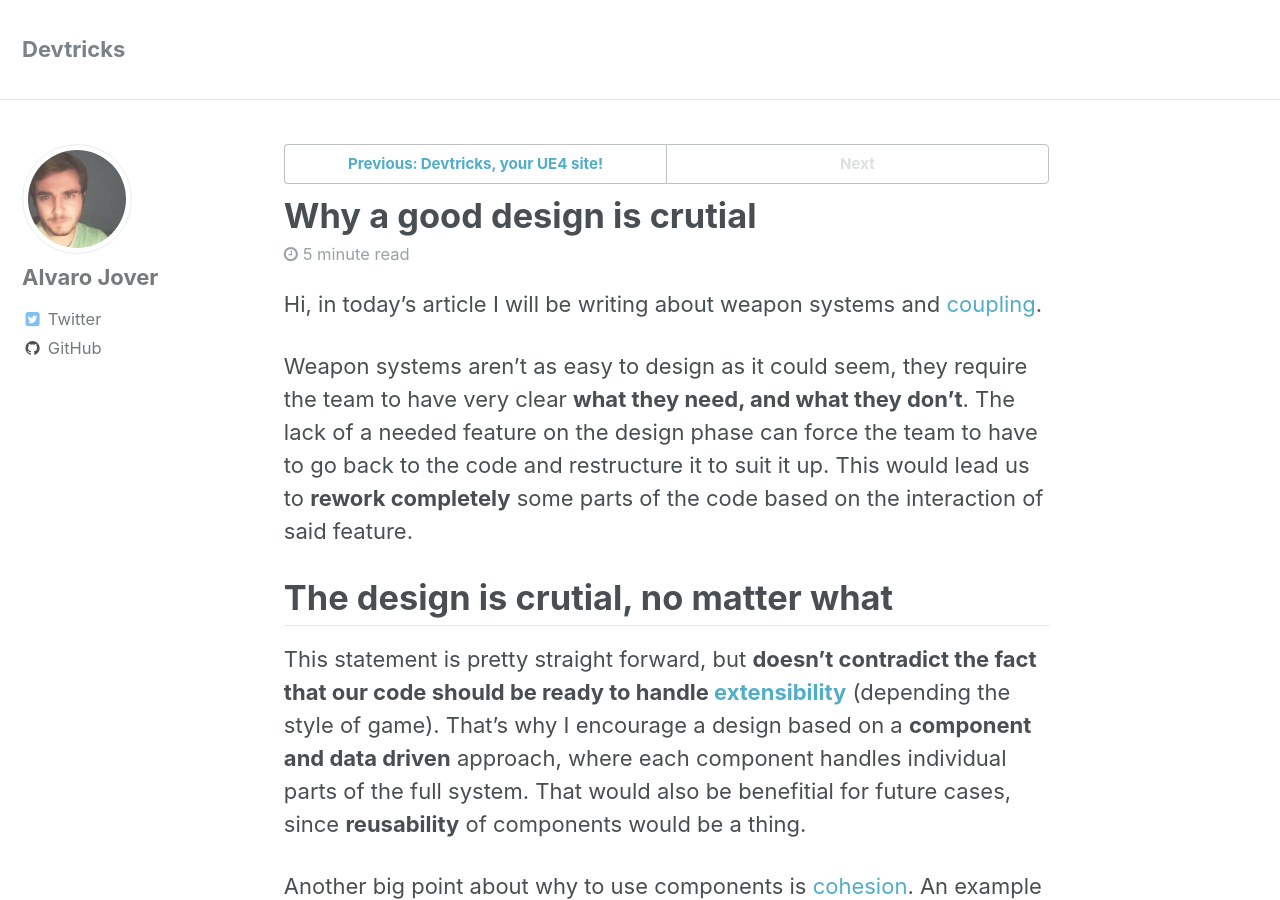
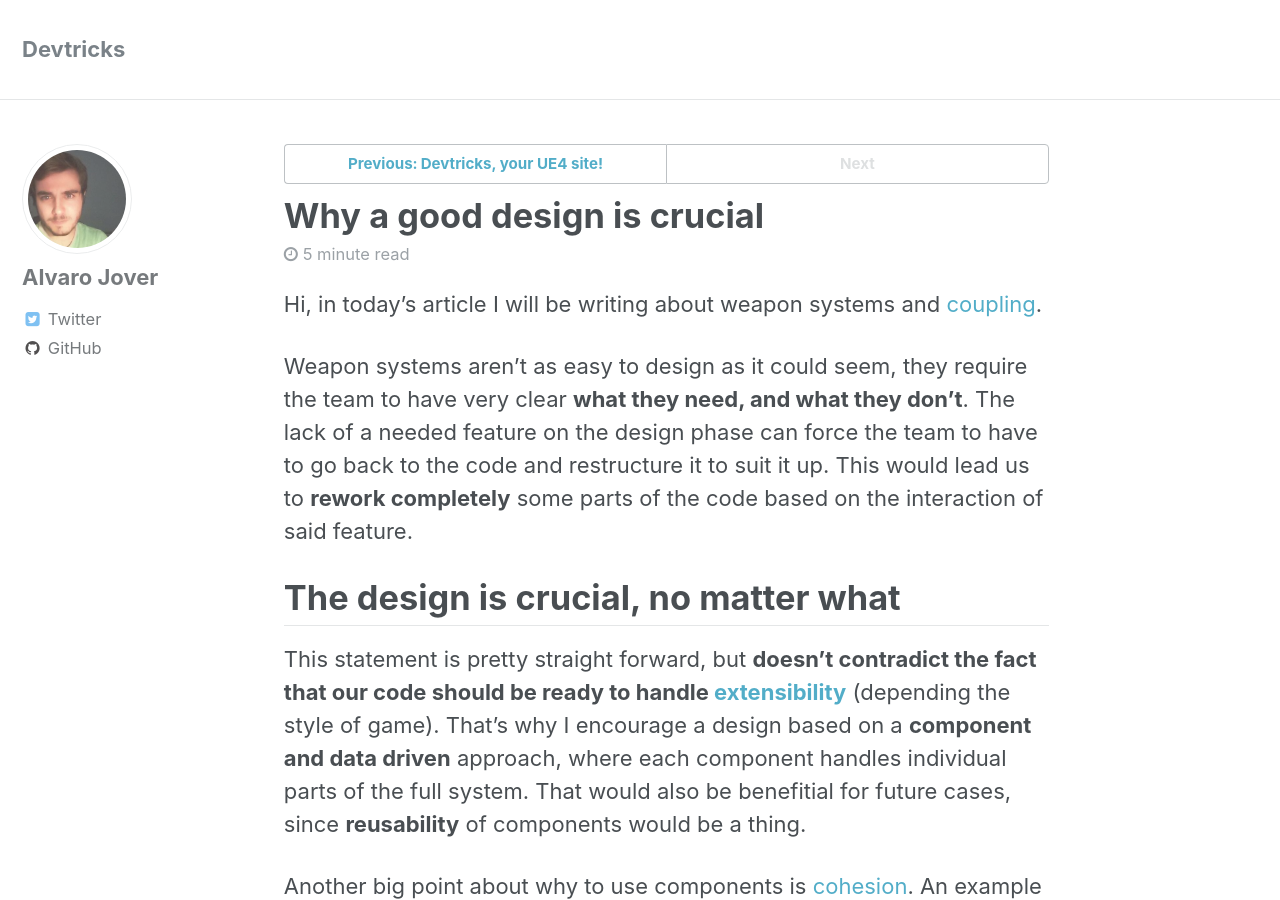
Before and after one commit to vorixo/devtricks, a Jekyll site: the page built from _posts/2018-01-30-weapons-and-coupling.md, in a window 1280 px wide and 900 px high. Built offline with Jekyll 4.4.1, drawn with Linux system fonts in a browser that asks for light colours.

Commit message:
[HOTFIX] Grammar pass

```diff
--- a/_posts/2018-01-30-weapons-and-coupling.md
+++ b/_posts/2018-01-30-weapons-and-coupling.md
@@ -1,6 +1,6 @@
 ---
 layout: single
-title: "Why a good design is crutial"
+title: "Why a good design is crucial"
 excerpt: Winding-Up and Winding-Down, the features that make you realize that designing a weapon framework is not as easy to decouple.
 author: Meta
 category: Videogames Development
@@ -16,7 +16,7 @@ Hi, in today's article I will be writing about weapon systems and [coupling](htt
 
 Weapon systems aren't as easy to design as it could seem, they require the team to have very clear **what they need, and what they don't**. The lack of a needed feature on the design phase can force the team to have to go back to the code and restructure it to suit it up. This would lead us to **rework  completely** some parts of the code based on the interaction of said feature.
 
-# The design is crutial, no matter what
+# The design is crucial, no matter what
 
 This statement is pretty straight forward, but **doesn't contradict the fact that our code should be ready to handle [extensibility](https://en.wikipedia.org/wiki/Extensibility)** (depending the style of game). That's why I encourage a design based on a **component and data driven** approach, where each component handles individual parts of the full system. That would also be benefitial for future cases, since **reusability** of components would be a thing.
 
```
